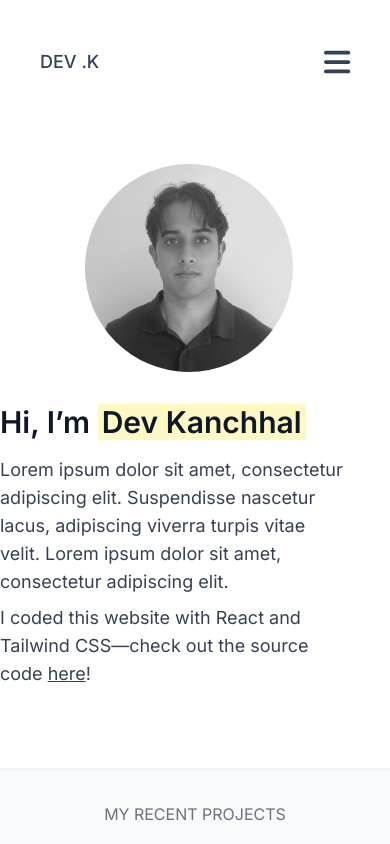
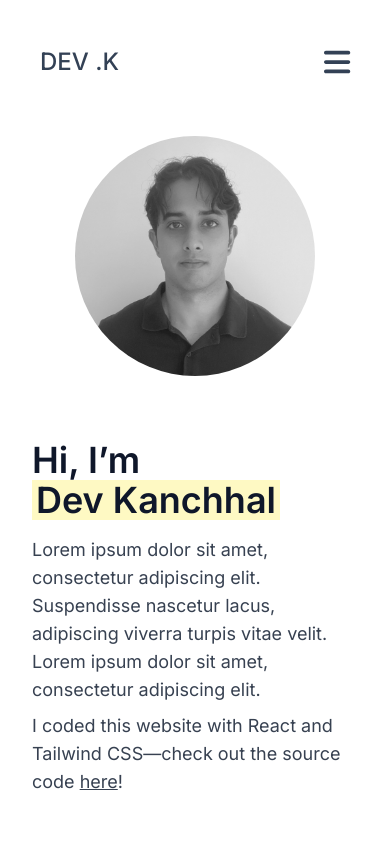
Before and after one commit to devkanchhal/devkanchhal.github.io, a React (Vite) app: page / in a window 390 px wide. Shown: the top 844 px of the page. Built offline with nearby package versions, Linux system fonts and the light colour scheme.

Commit message:
made the about section mobile responsive

```diff
--- a/src/App.jsx
+++ b/src/App.jsx
@@ -9,7 +9,7 @@ import Connect from './components/Connect';
 const App = () => {
   return (
     <div className="flex flex-col min-h-screen">
-      <div className="py-4 w-full md:w-[75vw] mx-auto px-4 max-w-[950px]">
+      <div className="py-4 w-full sm:w-[75vw] mx-auto px-4 max-w-[950px]">
         <Navbar />
       </div>
 
--- a/src/components/About.jsx
+++ b/src/components/About.jsx
@@ -3,20 +3,22 @@ import headshot from "../assets/headshot.png"
 
 export default function About() {
   return (
-    <section className="flex items-start justify-center pt-10 pb-20 md:pt-16">
-      <div className="max-w-4xl grid grid-cols-1 md:grid-cols-3 gap-8">
+    <section className="flex items-center justify-center pt-10 pb-20 md:pt-16">
+      <div className="max-w-4xl grid grid-cols-1 md:grid-cols-3 gap-8 px-8 sm:px-6">
         {/* Profile Image */}
-        <div className="flex justify-center col-span-1 pl-5">
+        <div className="flex justify-center col-span-1 mb-8 md:mb-0">
           <img
             src={headshot}
             alt="Profile"
-            className="w-52 h-52 md:w-52 md:h-52 rounded-full object-cover"
+            className="w-60 h-60 md:w-52 md:h-52 rounded-full object-cover"
           />
         </div>
 
         {/* Text Content */}
-        <div className='col-span-2 pr-10'>
-          <h1 className="text-3xl font-semibold text-slate-900">Hi, I’m <span className="bg-yellow-100 px-1 inline-block">Dev Kanchhal</span></h1>
+        <div className="col-span-1 md:col-span-2 text-left">
+          <h1 className="text-4xl md:text-3xl font-semibold text-slate-900">
+            Hi, I’m <span className="bg-yellow-100 px-1 inline-block">Dev Kanchhal</span>
+          </h1>
           <p className="text-lg text-gray-700 mt-4">
             Lorem ipsum dolor sit amet, consectetur adipiscing elit. Suspendisse nascetur lacus, adipiscing viverra turpis vitae velit. Lorem ipsum dolor sit amet, consectetur adipiscing elit.
           </p>
--- a/src/components/Card.jsx
+++ b/src/components/Card.jsx
@@ -1,6 +1,6 @@
 export default function Card({ image, subtitle, title, text }) {
   return (
-    <div className="max-w-4xl w-[75vw] h-80 bg-white rounded-xl shadow-lg flex overflow-hidden">
+    <div className="max-w-4xl w-full sm:w-[75vw] h-80 bg-white rounded-xl shadow-lg flex sm:flex-row overflow-hidden">
 
       {/* Left side - Image */}
       <div className="w-1/2 h-full">
--- a/src/components/Navbar.jsx
+++ b/src/components/Navbar.jsx
@@ -6,12 +6,12 @@ export default function Navbar() {
   const [menuOpen, setMenuOpen] = useState(false);
 
   return (
-    <header className="flex items-center justify-between py-7 px-6">
+    <header className="flex items-center justify-between sm:py-7 pt-7 pb-0 px-6">
       <a href="/" className="transform transition-transform duration-300 hover:scale-105">
-        <h1 className="text-lg font-medium">DEV .K</h1>
+        <h1 className="text-2xl sm:text-lg font-medium">DEV .K</h1>
       </a>
 
-      <div className="hidden md:flex gap-10 items-center">
+      <div className="hidden sm:flex gap-10 items-center">
         <a href="#home" className="text-sm text-slate-600 hover:text-primary hover:font-medium">
           HOME
         </a>
@@ -25,7 +25,7 @@ export default function Navbar() {
 
       {/* mobile view */}
       <button
-        className="md:hidden text-3xl text-slate-700 hover:text-primary"
+        className="sm:hidden text-3xl text-slate-700 hover:text-primary"
         onClick={() => setMenuOpen(!menuOpen)}
       >
         <FontAwesomeIcon icon={faBars} />
@@ -33,7 +33,7 @@ export default function Navbar() {
 
       {/* dropdown */}
       {menuOpen && (
-        <div className="absolute top-16 right-6 bg-white shadow-lg rounded-lg p-4 flex flex-col gap-4 md:hidden">
+        <div className="absolute top-16 right-6 bg-white shadow-lg rounded-lg p-4 flex flex-col gap-4 sm:hidden">
           <a href="#home" className="text-xl text-slate-600 hover:text-primary" onClick={() => setMenuOpen(false)}>
             HOME
           </a>
```
